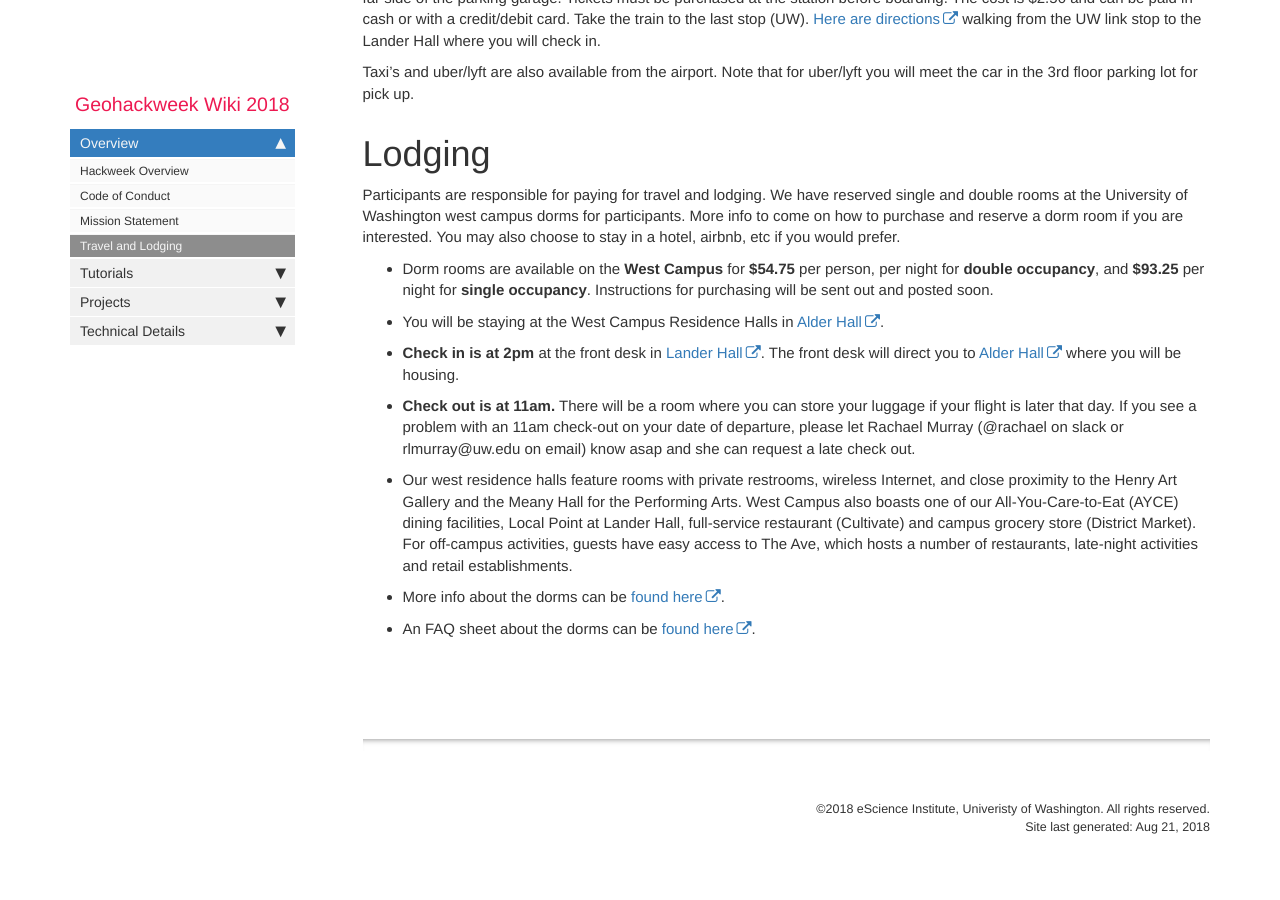
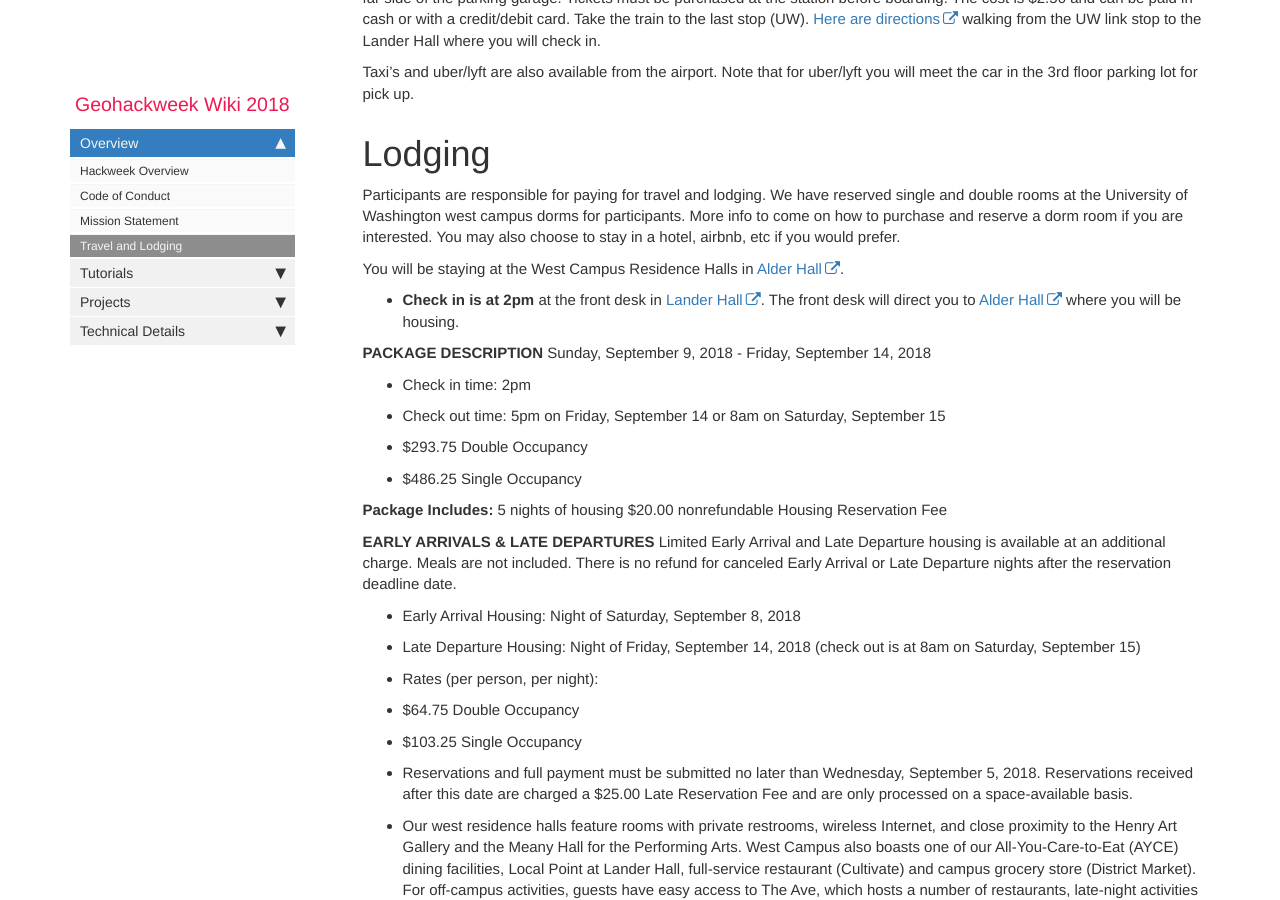
Before and after one commit to waterhackweek/wiki, a Jekyll site: the page built from pages/travel_and_lodging.md, in a window 1280 px wide and 900 px high, scrolled down 373 px. Built offline with Jekyll 4.4.1, drawn with Linux system fonts in a browser that asks for light colours; nearby versions of some CDN libraries; comment, search, counter and statistics services are not loaded.

Commit message:
Update travel_and_lodging.md

```diff
--- a/pages/travel_and_lodging.md
+++ b/pages/travel_and_lodging.md
@@ -25,10 +25,29 @@ Participants are responsible for paying for travel and lodging. We have reserved
 <!---
 The University of Washington maintains a list of hotels near campus on its [website](http://fyp.washington.edu/getting-started-at-the-university-of-washington/transportation-options/hotel-accommodations/).
 --->
-- Dorm rooms are available on the **West Campus** for **$54.75** per person, per night for **double occupancy**, and **$93.25** per night for **single occupancy**. Instructions for purchasing will be sent out and posted soon.
-- You will be staying at the West Campus Residence Halls in [Alder Hall](https://hfs.uw.edu/Live/Housing-Locations/Alder-Hall).
+You will be staying at the West Campus Residence Halls in [Alder Hall](https://hfs.uw.edu/Live/Housing-Locations/Alder-Hall).
 - **Check in is at 2pm** at the front desk in [Lander Hall](https://www.google.com/maps/place/Lander+Hall/@47.655878,-122.31524,15z/data=!4m5!3m4!1s0x0:0xccf338a83d26e753!8m2!3d47.655878!4d-122.3152398?hl=en-US). The front desk will direct you to [Alder Hall](https://www.google.com/maps/place/Alder+Hall,+1315+NE+Campus+Pkwy,+Seattle,+WA+98105/@47.6558003,-122.3160943,17z/data=!3m1!4b1!4m5!3m4!1s0x549014f3abe36e05:0xe31f6b19dc9d1dac!8m2!3d47.6558003!4d-122.3139056) where you will be housing.
-- **Check out is at 11am.** There will be a room where you can store your luggage if your flight is later that day. If you see a problem with an 11am check-out on your date of departure, please let Rachael Murray (@rachael on slack or rlmurray@uw.edu on email) know asap and she can request a late check out.
+
+**PACKAGE DESCRIPTION**
+Sunday, September 9, 2018 - Friday, September 14, 2018
+- Check in time: 2pm
+- Check out time: 5pm on Friday, September 14 or 8am on Saturday, September 15
+- $293.75 Double Occupancy
+- $486.25 Single Occupancy
+
+**Package Includes:**
+5 nights of housing
+$20.00 nonrefundable Housing Reservation Fee
+
+**EARLY ARRIVALS & LATE DEPARTURES**
+Limited Early Arrival and Late Departure housing is available at an additional charge. Meals are not included. There is no refund for canceled Early Arrival or Late Departure nights after the reservation deadline date.
+- Early Arrival Housing: Night of Saturday, September 8, 2018
+- Late Departure Housing: Night of Friday, September 14, 2018 (check out is at 8am on Saturday, September 15)
+- Rates (per person, per night):
+- $64.75 Double Occupancy
+- $103.25 Single Occupancy
+
+- Reservations and full payment must be submitted no later than Wednesday, September 5, 2018. Reservations received after this date are charged a $25.00 Late Reservation Fee and are only processed on a space-available basis.
 - Our west residence halls feature rooms with private restrooms, wireless Internet, and close proximity to the Henry Art Gallery and the Meany Hall for the Performing Arts. West Campus also boasts one of our All-You-Care-to-Eat (AYCE) dining facilities, Local Point at Lander Hall, full-service restaurant (Cultivate) and campus grocery store (District Market). For off-campus activities, guests have easy access to The Ave, which hosts a number of restaurants, late-night activities and retail establishments.
 - More info about the dorms can be [found here](https://hfs.uw.edu/Conference-Services/Conference-Guests).
 - An FAQ sheet about the dorms can be [found here](https://hfs.uw.edu/getmedia/750942d5-7fd9-4f0f-8d0a-327cd3100fb0/Guest-FAQ.pdf.aspx).
```
